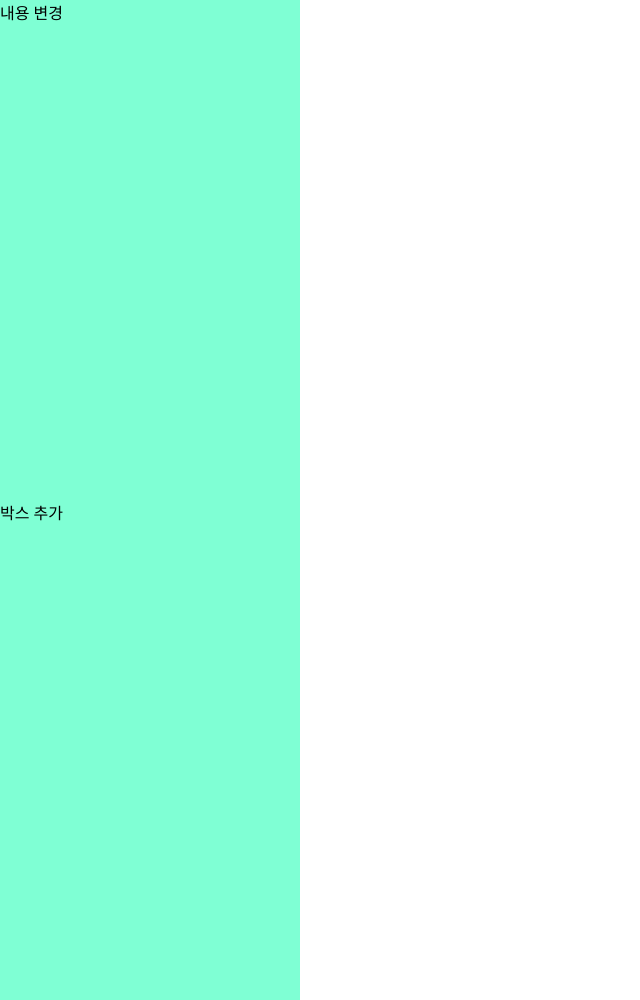
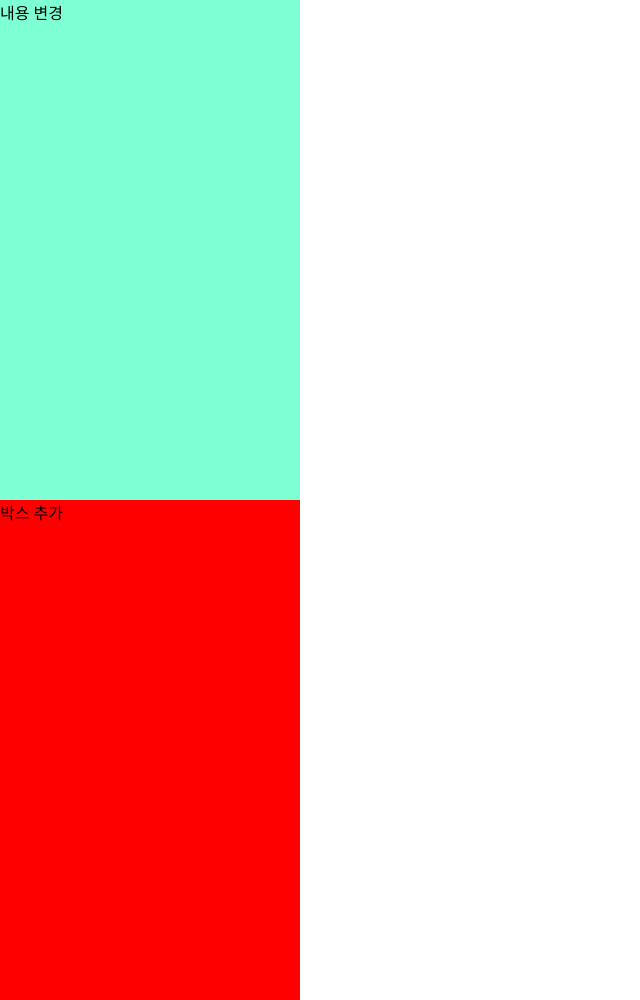
Before and after one commit to pjw1987/first_github_desktop, a plain HTML site: page index.html in a window 1280 px wide. Shown: the whole page, without its empty margins (0-640 px from the left). Drawn offline with Linux system fonts and the light colour scheme.

Commit message:
재변경

```diff
--- a/css/style.css
+++ b/css/style.css
@@ -1,7 +1,13 @@
 *{margin: 0; padding: 0;}
 
-.box{
+.box1{
     width: 300px;
     height: 500px;
     background-color: aquamarine;
 }
+
+.box2{
+    width: 300px;
+    height: 500px;
+    background-color: red;
+}
--- a/index.html
+++ b/index.html
@@ -8,8 +8,8 @@
 </head>
 <body>
 
-    <div class="box">내용 변경</div>
-    <div class="box">박스 추가</div>
+    <div class="box1">내용 변경</div>
+    <div class="box2">박스 추가</div>
 
 </body>
 </html>
```
